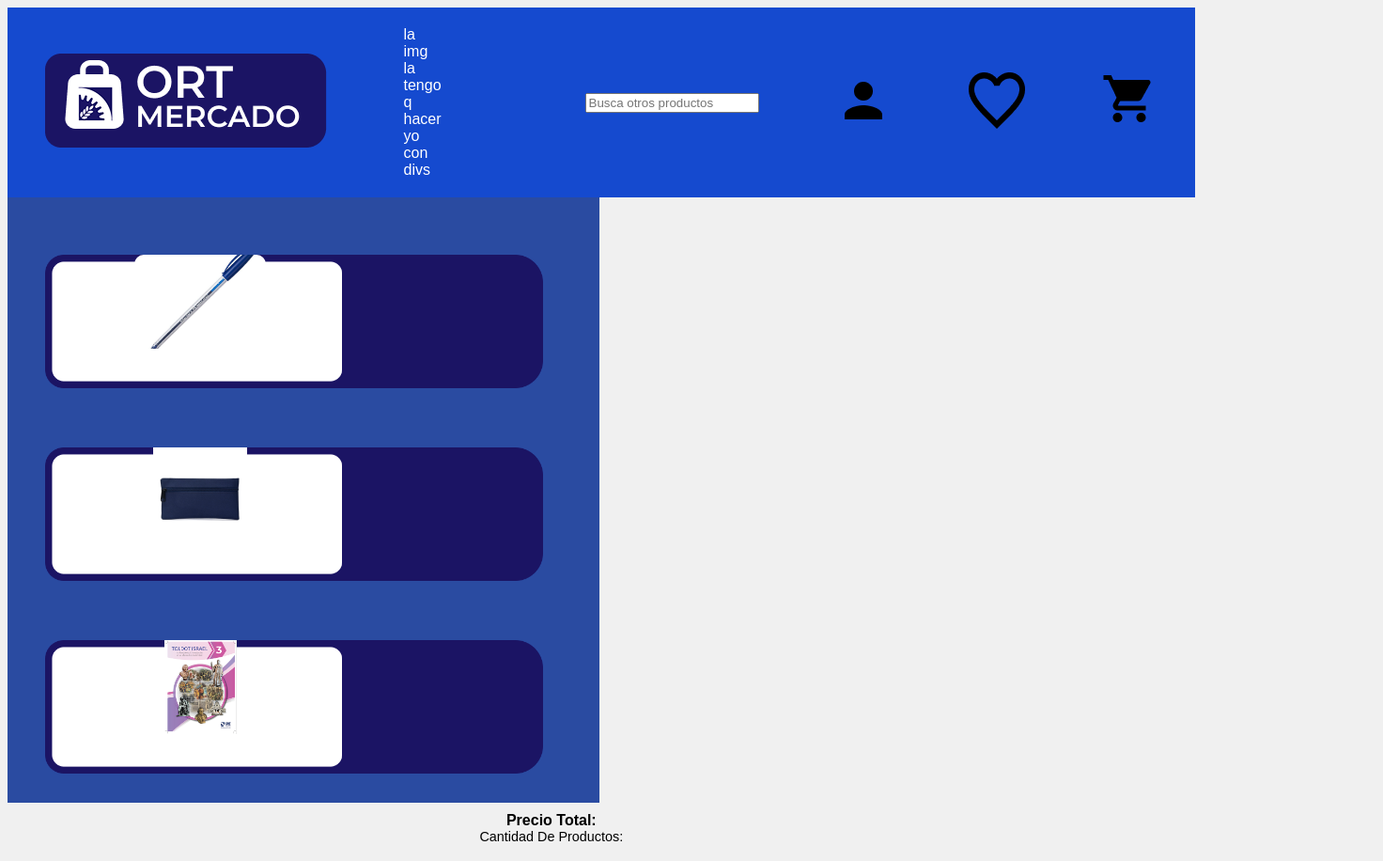
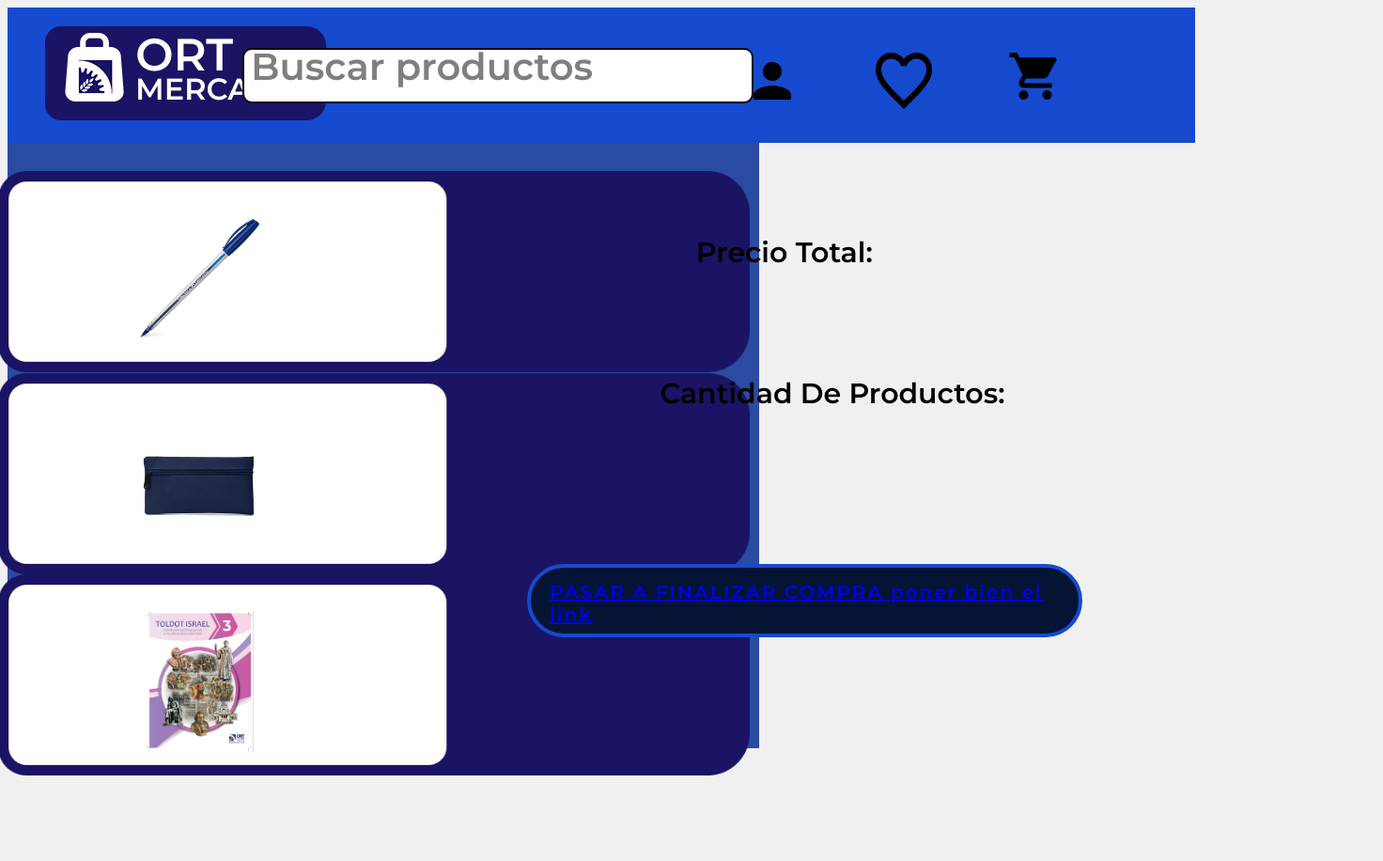
Before and after one commit to 3-TIC-ORT/proyecto-mercado-ort, a plain HTML site: page Front-end/Favoritos/Favoritos.html in a window 1280 px wide. Shown: the whole page at 94% size, 1472 px wide, since content can reach past the window. After the commit the page ends 825 px from the top, so only its background shows below. Drawn offline with Linux system fonts and the light colour scheme.

Commit message:
Segui con el css de inicio

```diff
--- a/Front-end/Favoritos/Favoritos.css
+++ b/Front-end/Favoritos/Favoritos.css
@@ -6,18 +6,7 @@ body {
 
 
 
-/* ---------- HEADER ----------
-.header {
-    display: flex;
-    justify-content: space-between;
-    align-items: center;
-    background-color: #154acf;
-    color: white;
-    height: 10%;
-    width: 100%;
-    box-sizing: border-box;
-}
-*/
+
 
 .header {
   background: #154ACF;
@@ -26,9 +15,13 @@ body {
   justify-content: space-between;
   align-items: center;
   padding: 20px 40px;
+
+
 }
 
-/*
+
+
+
 .Botones {
   display: flex;
   align-items: end;
@@ -37,34 +30,41 @@ body {
   top: 5px;
   right: 100px
 }
-*/
+
+
+
 
 .BarraDeBusqueda {
-width: 30px;
+width: 700px;
+height: 45px;
+background-color: white;
+border: 2px solid ;
+border-radius: 10px;
+position: relative;
+left: -90px;
+padding: 5px 7px;
+
 }
 
-/*
-.MercadoOrt {
-    display: flex;
-    align-items: end;
-    position: relative;
 
+.BarraDeBusqueda::placeholder {
+color: rgba(0, 0, 0, 0.5) ;
+font-family: 'Montserrat', sans-serif;
+font-weight: 600;
+font-size: 40px;
+line-height: 45px;
 }
-*/
-.L {
-    font-weight: bold;
-    width: 22px;
-    height: 33px;
-  }
+
 
 .cart {
   font-size: 40px;
   cursor: pointer;
 }
 
+
 /* ---------- CUERPO ---------- */
 .CuadradoAzul {
-    width: 630px;
+  width: 100vh;
   height: 76.8vh;
   background-color: #2A4BA1;
   display: flex;
@@ -81,22 +81,30 @@ width: 30px;
 
 
 
+
+
+
+
 /* ---------- CONTENEDORES DE PRODUCTOS ---------- */
 .ContenedorImagen1,
 .ContenedorImagen2,
 .ContenedorImagen3 {
   position: relative;
   display: inline-block;
-    width: 80%;              /* se adapta al tamaño del contenedor azul */
+  width: 100%;
 right: 10px;
   position: relative;
 display: flex;
 flex-direction: column;
 align-items: center;
-  width: 530px;
+width: 800px;
 height: 530px;
 
 }
+
+
+
+
 
 
 
@@ -111,41 +119,55 @@ width: 30px;
 
 
 
-/* Imagen del producto encima del cuadro blanco */
-/* Lapicera */
+
+
+
+
+
+
 .Lapicera {
 position: absolute;
-  top: 15%;         /* ajusta verticalmente la posición dentro del cuadro */
-  left: 18%;        /* ajusta horizontalmente */
-  width: 140px;     /* tamaño real del cuadro blanco */
-  height: 100px;
+top: 18%;
+left: 18%;
+width: 140px;
+height: 150px;
 object-fit: cover;  /* mantiene proporción sin recortar */
 border-radius: 10px;
 }
 
 
-/* Cartuchera */
+
+
+
+
 .Cartuchera {
 position: absolute;
-  top: 15%;         /* ajusta verticalmente la posición dentro del cuadro */
-  left: 18%;        /* ajusta horizontalmente */
-  width: 140px;     /* tamaño real del cuadro blanco */
-  height: 100px;
+top: 18%;
+left: 18%;
+width: 140px;
+height: 150px;
 object-fit: contain;
 border-radius: 10px;
 }
 
 
-/* Toldot */
+
+
+
+
 .Toldot {
 position: absolute;
-top: 15%;         /* ajusta verticalmente la posición dentro del cuadro */
-  left: 18%;        /* ajusta horizontalmente */
-  width: 140px;     /* tamaño real del cuadro blanco */
-  height: 100px;
+top: 18%;
+left: 18%;
+width: 140px;
+height: 150px;
 object-fit: contain;
 border-radius: 10px;
 }
+
+
+
+
 
 
 
@@ -159,16 +181,44 @@ top: 15%;         /* ajusta verticalmente la posición dentro del cuadro */
 
 
 
+
+
+
+
 /* ---------- TEXTO ---------- */
-.Texto {
+.Texto1 {
 display: flex;
 flex-direction: column;
-  justify-content: center; /* centra vertical dentro de su altura */
-  align-items: center;     /* centra horizontal */
-  text-align: center;      /* centra el texto */
+justify-content: center;
+align-items: center;
+text-align: center;
 width: 90%;
 padding: 10px;
+ top: 30%;
+ right: -11%;
+ position: absolute;
+   color: rgba(0, 0, 0,) ;
+font-family: 'Montserrat', sans-serif;
+font-weight: bold;
+font-size: 30px;
+}
 
+
+.Texto2 {
+display: flex;
+flex-direction: column;
+justify-content: center;
+align-items: center;
+text-align: center;
+width: 90%;
+padding: 10px;
+ top: 45%;
+ right: -15%;
+ position: absolute;
+   color: rgba(0, 0, 0,) ;
+font-family: 'Montserrat', sans-serif;
+font-weight: 700;
+font-size: 30px;
 }
 
 
@@ -181,10 +231,29 @@ display: flex;
 }
 
 
+.finalizarCompra {
+position: absolute;
+right: 10%;
+top: 75%;
+width: 583px;
+height: 70px;
+border: 4px solid #154ACF;
+border-radius: 60px;
+background-color: #051434;
+}
 
 
-.cantidadDeProductos {
-    margin: 0;
-    font-size: 0.9rem;
-    color: #000000;
+.TextoFinalizarCompra {
+display: flex;
+align-items: center;
+justify-content: center;
+height: 15px;
+
+
+font-family: 'Montserrat', sans-serif;
+font-weight: bold;
+font-size: 20px;
+letter-spacing: 2px;
+text-decoration: none; /* no funciona */
+padding: 10px 20px;
 }
--- a/Front-end/Favoritos/Favoritos.html
+++ b/Front-end/Favoritos/Favoritos.html
@@ -5,31 +5,26 @@
     <meta name="viewport" content="width=device-width, initial-scale=1.0">
     <title>Document</title>
     <link rel="stylesheet" href="Favoritos.css">
+    <link href="https://fonts.googleapis.com/css2?family=Montserrat:wght@600&display=swap" rel="stylesheet">
 </head>
 <body>
-      <!-- HEADER reemplazado
 
-      <header class="header">
-        <div class="MercadoOrt"><img src="Logo.png" alt="LogoMercadoOrt" width="350px" height="100px"></div>
-        <div class="Botones" >
-            <div><img src="Cuenta.png" alt="Cuenta" width="50px" height="50px"></div>
-            <div><img src="Favoritos.png" alt="Favoritos"width="50px" height="50px"></div>
-            <div><img src="Carrito.png" alt="Carrito" width="50px" height="50px"></div>
-        </div>
-    </header>  -->
+
 
     <header class="header">
         <a href="../Inicio/Inicio.html">  <img src="Logo.png" class="Logo"></img> </a>
-        <label for="Búsqueda" class="BarraDeBusqueda"> la img la tengo q hacer yo con divs</label><br>
-        <input type="text" id="Búsqueda" name="Búsqueda" placeholder="Busca otros productos" required>
-        <div class="user">
+        <input type="text" id="Búsqueda" class="BarraDeBusqueda" name="Búsqueda" placeholder="Buscar productos" required>
+
+        <div class="Botones">
+         <div class="user">
             <a href="../usuarioinfo/usuario.html"> <img src="Cuenta.png" ></a></div>
-        <div class="favoritos" >
+         <div class="favoritos">
             <a href="../Favoritos/Favoritos.html"> <img src="Favoritos.png"></a></div>
-        <div class="cart">
-            <a href="../pantalla del carrito/pantalladelcarrito.html">  <img src="Carrito.png" alt=""></a>
+         <div class="cart">
+            <a href="../pantalla del carrito/pantalladelcarrito.html">  <img src="Carrito.png" alt=""></a></div>
         </div>
       </header>
+
 
 
     <div class="CuadradoAzul">
@@ -48,10 +43,19 @@
             <img src="toldot.png" alt="Toldot" class="Toldot" >
         </div>
     </div>
-    <div class="Texto">
+
+
+    <div class="Texto1">
         <p class="precio">Precio Total:</p>
+    </div>
+
+    <div class="Texto2">
         <p class="cantidadDeProductos">Cantidad De Productos:</p>
     </div>
 
+
+    <div class="finalizarCompra"> <a href="finalizacion de compra.html" >
+        <p class="TextoFinalizarCompra">PASAR A FINALIZAR COMPRA poner bien el link</p></a></div>
+
 </body>
 </html>
--- a/Front-end/Inicio de sesion/Inicio de sesion.js
+++ b/Front-end/Inicio de sesion/Inicio de sesion.js
@@ -4,9 +4,11 @@ function ValidarDNI() {
     let Contraseña = document.getElementById("CajaDeContraseña").value;
     let MensajeDeError = document.getElementById("MensajeDeError")
 
+
 if (DNI !== "49961473" || Contraseña !== "Hola") {
    MensajeDeError.style.color = "red";
    MensajeDeError.textContent = "ERROR No se encontro el usuario. El DNI o contraseña puede ser incorrecta"
+
 
 } else {
     MensajeDeError.style.color = "green";
```
Also changed, not shown: Front-end/Inicio de sesion/Inicio De Sesion.css (added, +87 -0 lines), Front-end/Inicio de sesion/Inicio de sesion.html (+13 -4 lines). Lines whose indentation alone changed are shown as unchanged.
